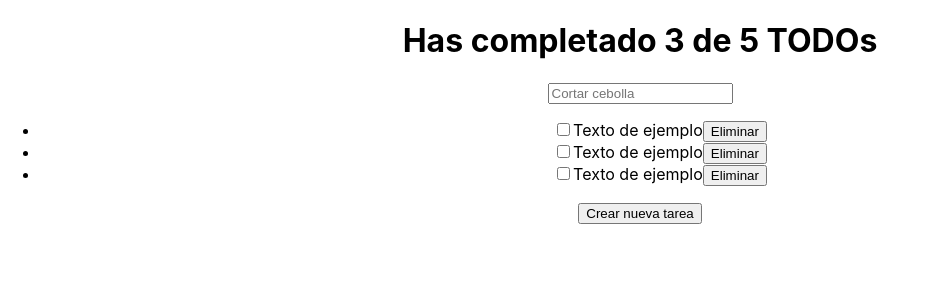
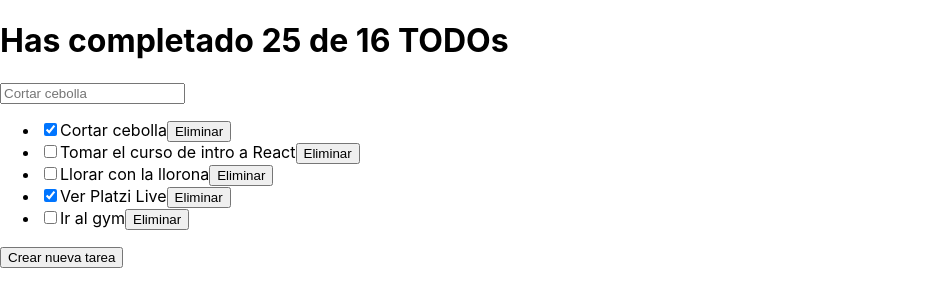
Before and after one commit to GaleedGutierrez/Curso-de-React-js-2023, a React (Vite) app: page / in a window 1280 px wide. Shown: the top 306 px of the page, without its empty margins (0-940 px from the left). Built offline with nearby package versions, Linux system fonts and the light colour scheme.

Commit message:
feat: :white_check_mark: Clase N°4: ¿Cómo se comunican los componentes? Props y atributos

```diff
--- a/src/App.css
+++ b/src/App.css
@@ -1,20 +1,20 @@
 /* stylelint-disable color-no-hex */
-.App {
+.app {
 	text-align: center;
 }
 
-.App-logo {
+.app-logo {
 	height: 40vmin;
 	pointer-events: none;
 }
 
 @media (prefers-reduced-motion: no-preference) {
-	.App-logo {
-		animation: App-logo-spin infinite 20s linear;
+	.app-logo {
+		animation: app-logo-spin infinite 20s linear;
 	}
 }
 
-.App-header {
+.app-header {
 	display: flex;
 	flex-direction: column;
 	justify-content: center;
@@ -25,11 +25,11 @@
 	font-size: calc(10px + 2vmin);
 }
 
-.App-link {
+.app-link {
 	color: #97ca3f;
 }
 
-@keyframes App-logo-spin {
+@keyframes app-logo-spin {
 	from {
 		transform: rotate(0deg);
 	}
--- a/src/App.tsx
+++ b/src/App.tsx
@@ -1,25 +1,43 @@
 import './App.css';
+
+import React from 'react';
 
 import { CreateTodoButton } from './CreateTodoButton';
 import { TodoCounter } from './TodoCounter';
 import { TodoItem } from './TodoItem';
 import { TodoList } from './TodoList';
 import { TodoSearch } from './TodoSearch';
+import { Item } from './types/interfaces';
+
+const DEFAULT_TODOS: Item[] = [
+	{ text: 'Cortar cebolla', completed: true },
+	{ text: 'Tomar el curso de intro a React', completed: false },
+	{ text: 'Llorar con la llorona', completed: false },
+	{ text: 'Ver Platzi Live', completed: true },
+	{ text: 'Ir al gym', completed: false },
+];
 
 function App(): React.JSX.Element {
 	return (
-		<div className="App">
-			<TodoCounter />
+		<React.Fragment>
+			<TodoCounter
+				completed={16}
+				total={25}
+			/>
 			<TodoSearch />
 
 			<TodoList>
-				<TodoItem />
-				<TodoItem />
-				<TodoItem />
+				{DEFAULT_TODOS.map(({ text, completed }) => (
+					<TodoItem
+						key={text}
+						text={text}
+						completed={completed}
+					/>
+				))}
 			</TodoList>
 
 			<CreateTodoButton />
-		</div>
+		</React.Fragment>
 	);
 }
 
--- a/src/TodoCounter.tsx
+++ b/src/TodoCounter.tsx
@@ -1,5 +1,15 @@
-function TodoCounter(): JSX.Element {
-	return <h1>Has completado 3 de 5 TODOs</h1>;
+function TodoCounter({
+	total,
+	completed,
+}: {
+	total: number;
+	completed: number;
+}): JSX.Element {
+	return (
+		<h1>
+			Has completado {total} de {completed} TODOs
+		</h1>
+	);
 }
 
 export { TodoCounter };
--- a/src/TodoItem.tsx
+++ b/src/TodoItem.tsx
@@ -1,9 +1,14 @@
-function TodoItem(): JSX.Element {
+import { Item } from './types/interfaces';
+
+function TodoItem({ text, completed }: Item): JSX.Element {
 	return (
 		<li>
 			<label>
-				<input type="checkbox" />
-				<span>Texto de ejemplo</span>
+				<input
+					type="checkbox"
+					checked={completed}
+				/>
+				<span>{text}</span>
 			</label>
 			<button type="button">Eliminar</button>
 		</li>
--- a/src/TodoList.tsx
+++ b/src/TodoList.tsx
@@ -1,7 +1,5 @@
-import { PropsWithChildren } from 'react';
-
-function TodoList(props: PropsWithChildren): JSX.Element {
-	return <ul>{props.children}</ul>;
+function TodoList({ children }: { children: React.ReactNode }): JSX.Element {
+	return <ul>{children}</ul>;
 }
 
 export { TodoList };
--- /dev/null
+++ b/src/types/interfaces.ts
@@ -0,0 +1,4 @@
+export interface Item {
+	text: string;
+	completed: boolean;
+}
```
